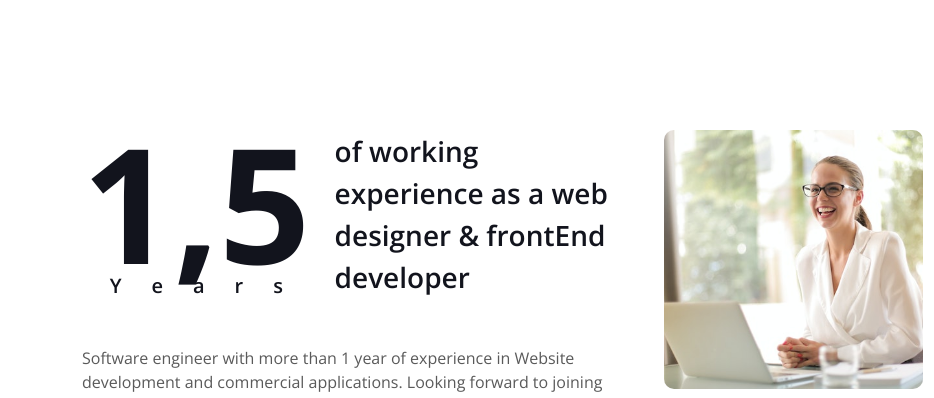
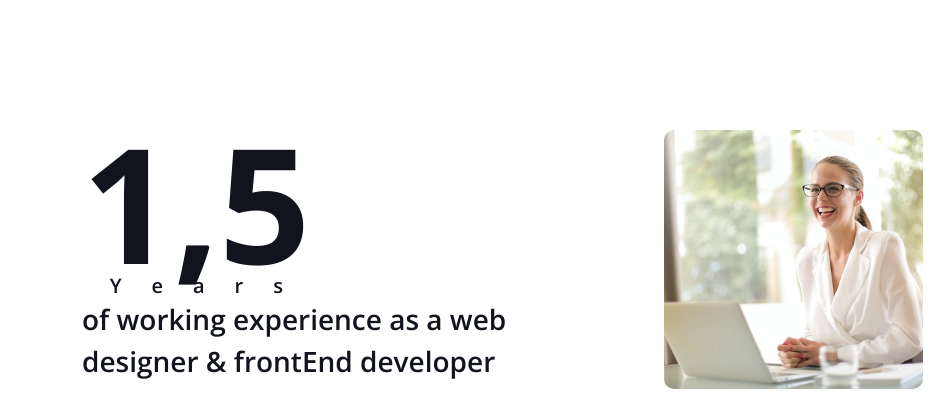
Before and after one commit to giang-star/Portfolio, a plain HTML site: page index.html in a window 1280 px wide. Shown: the part 860-1258 px from the top of the page, 0-934 px from the left. Drawn offline with nearby package versions, Linux system fonts and the light colour scheme; some packages are replaced by stand-ins of ours; a script that the page names is missing.

Commit message:
Update index.html

```diff
--- a/index.html
+++ b/index.html
@@ -126,7 +126,7 @@
         <div class="container">
             <div class="row g-5">
                 <div class="col-lg-6 wow fadeInUp" data-wow-delay="0.1s">
-                    <div class="d-flex align-items-center mb-5">
+                    <div class="d-flex align-items-center mb-5" style="flex-wrap: wrap;">
                         <div class="years flex-shrink-0 text-center me-4">
                             <h1 class="display-1 mb-0">1,5</h1>
                             <h5 class="mb-0">Years</h5>
```
